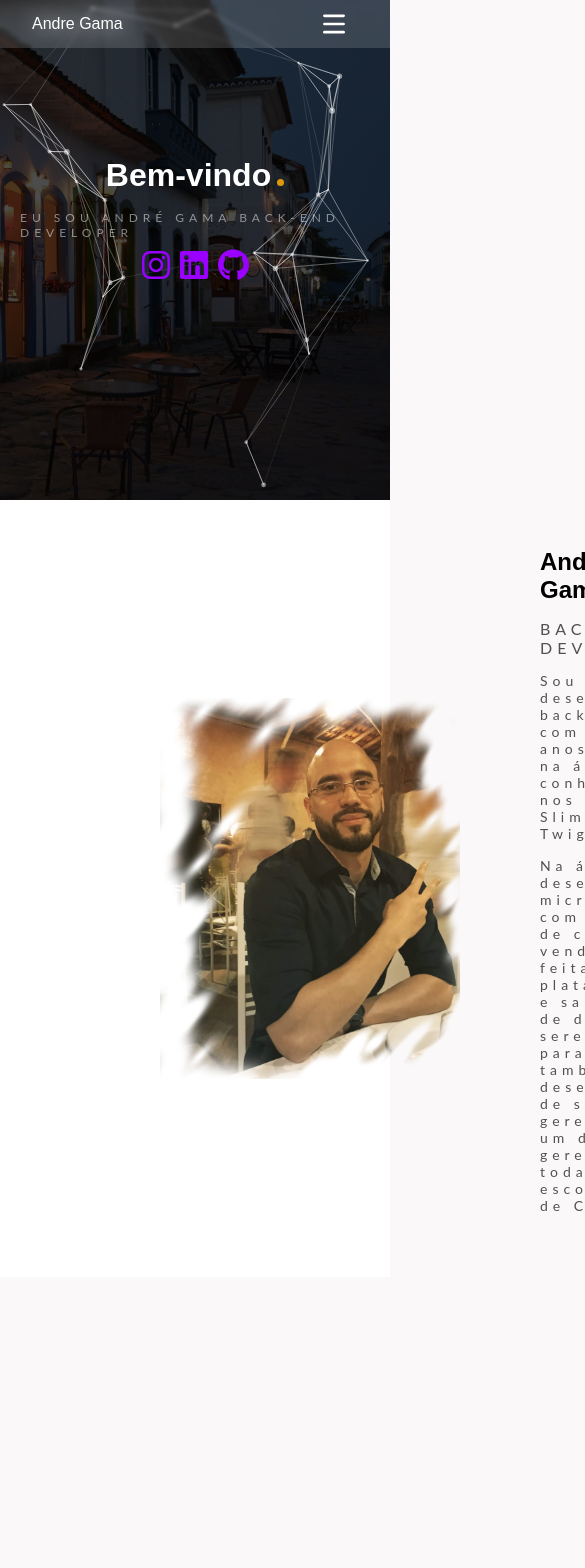
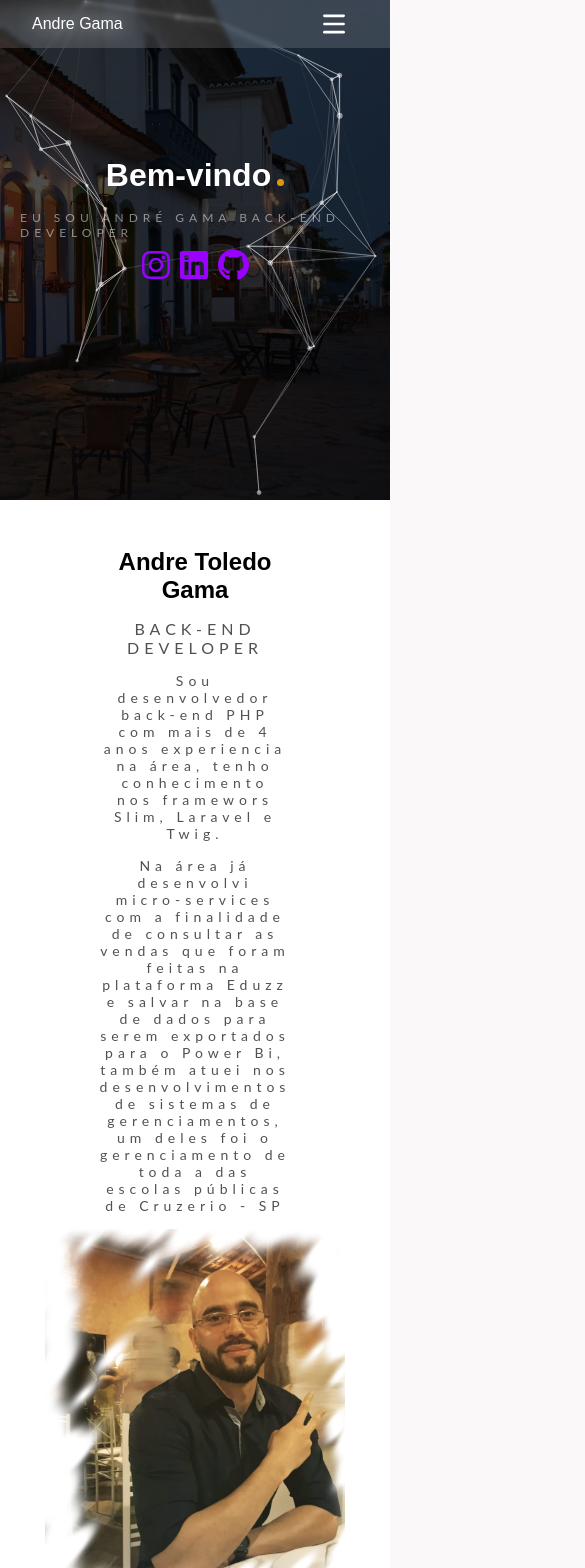
Before and after one commit to AndreTGama/portfolio, a React (Create React App) app: page / in a window 390 px wide. Shown: the top 1568 px of the page, 585 px wide, since content can reach past the window. Before the commit the page ends 1277 px from the top, so only its background shows below. Built offline with nearby package versions, Linux system fonts and the light colour scheme.

Commit message:
about done, with responvise, in the global style now has row responsive

```diff
--- a/src/components/About/About.style.tsx
+++ b/src/components/About/About.style.tsx
@@ -2,10 +2,14 @@ import styled from 'styled-components';
 
 export const ProfileImg = styled.img`
     width: 300px;
+    margin-bottom: 15px;
 `
 
 export const Container = styled.div`
     padding: 0 0 0 5em;
+    @media (max-width: 900px) {
+        padding: 0;
+    }
 `
 
 export const TitleName = styled.h1`
--- a/src/components/About/About.tsx
+++ b/src/components/About/About.tsx
@@ -6,7 +6,7 @@ import Profile from '../../assets/img/profile/profile-main.png'
 export default function About(): JSX.Element {
     return (
         <Global.ContainerCenter>
-            <Global.Row>
+            <Global.RowResponsive mediaMaxWidth={900} flexDirection={'column-reverse'}>
                 <Style.ProfileImg src={Profile} alt='Imagem de perfil de André Toledo Gama' />
                 <Style.Container>
                     <Style.TitleName>Andre Toledo Gama</Style.TitleName>
@@ -22,7 +22,7 @@ export default function About(): JSX.Element {
                         um deles foi o gerenciamento de toda a das escolas públicas de Cruzerio - SP
                     </Style.Description>
                 </Style.Container>
-            </Global.Row>
+            </Global.RowResponsive>
         </Global.ContainerCenter>
     );
 }
--- a/src/styles/global.tsx
+++ b/src/styles/global.tsx
@@ -5,6 +5,11 @@ type State = {
     firstColor?: string;
     secondColor?: string;
     linearEffect?: boolean;
+};
+
+type StateRow = {
+    mediaMaxWidth: number;
+    flexDirection: string;
 };
 
 export const GlobalStyle = createGlobalStyle`
@@ -30,10 +35,18 @@ export const GlobalStyle = createGlobalStyle`
 
 export const Row = styled.div`
     display: flex;
-    align-items: center;
     justify-content: space-between;
     align-items: center;
 `;
+
+export const RowResponsive = styled(Row)<StateRow>`
+    @media (max-width: ${props => props.mediaMaxWidth ?? '900'}px) {
+        display: flex;
+        flex-direction: ${props => props.flexDirection ?? 'column'};
+        text-align: center;
+        justify-content: center;
+    }
+`
 
 export const Container = styled.section<State>`
     padding: 3em;
```
